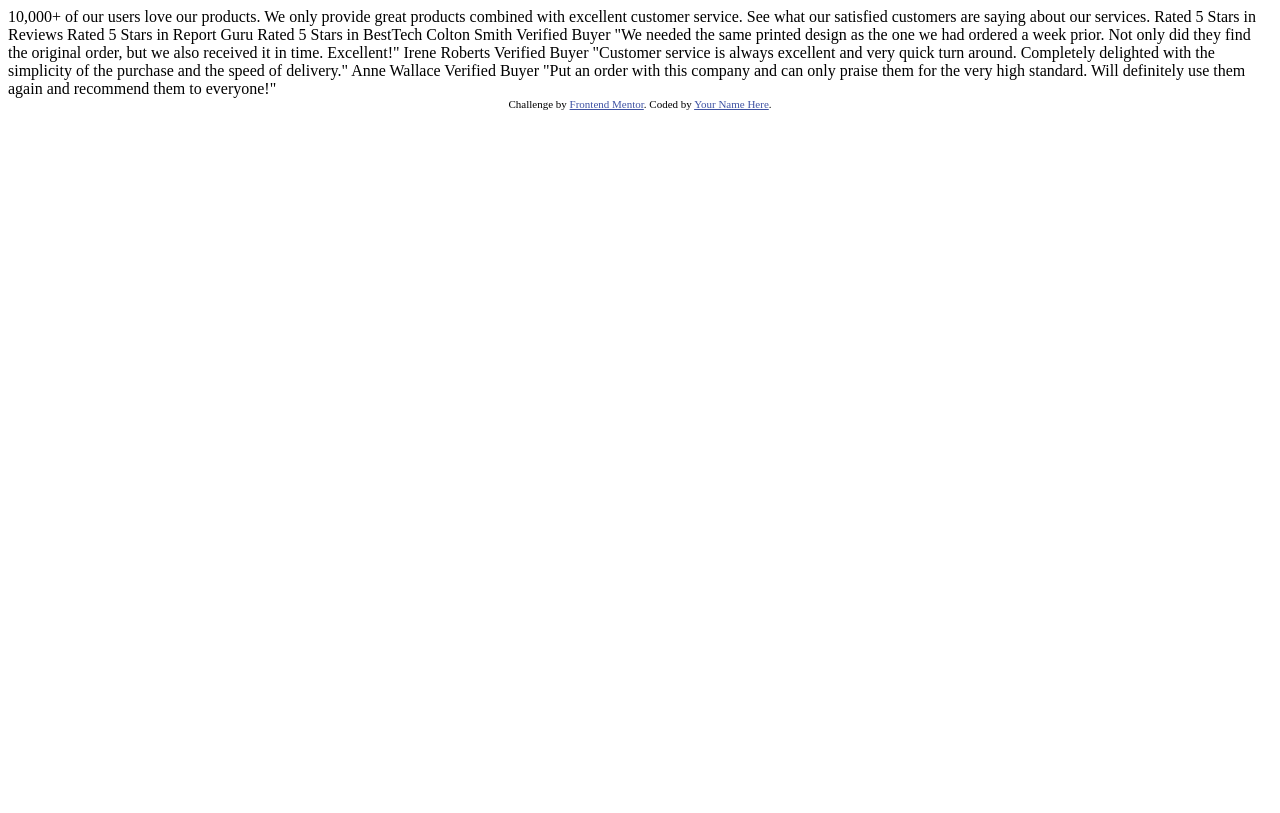
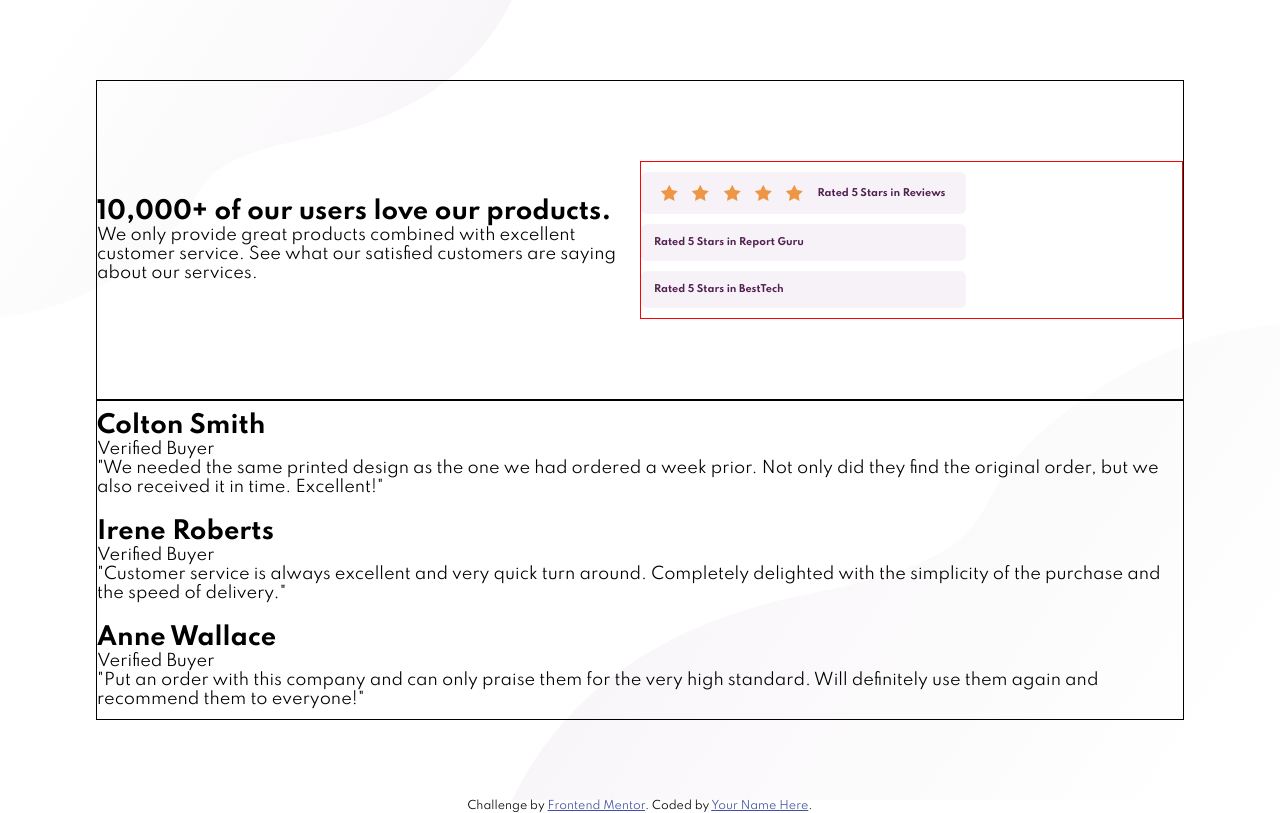
Before and after one commit to sergioatreides/social-proof-section-master, a plain HTML site: page index.html in a window 1280 px wide. Drawn offline with Linux system fonts and the light colour scheme.

Commit message:
General layout

```diff
--- /dev/null
+++ b/css/styles.css
@@ -0,0 +1,98 @@
+:root {
+    --white: hsl(0, 0%, 100%);
+    --light-grayish-magenta: hsl(300, 24%, 96%);
+    --very-dark-magenta: hsl(300, 43%, 22%);
+}
+* {
+    font-family: 'Spartan', sans-serif;
+    box-sizing: border-box;
+    margin: 0 auto;
+}
+body {
+    height: 100vh;
+    background-color: var(--white);
+    background:
+        url("../images/bg-pattern-top-desktop.svg") top left no-repeat,
+        url("../images/bg-pattern-bottom-desktop.svg") bottom right no-repeat;
+    background-size: contain;
+    background-size: 40%, 60%;
+}
+main {
+    display: flex;
+    flex-direction: column;
+    height: 100%;
+    align-items: center;
+    justify-content: center;
+}
+.contenedor-superior,
+.contenedor-testimonios {
+    display: grid;
+    width: 85vw;
+    height: 40vh;
+    align-items: center;
+    justify-content: center;
+    border: 1px solid black;
+}
+.contenedor-superior {
+    grid-template-columns: repeat(2, 1fr);
+
+}
+.contenedor-testimonios {
+    display: grid;
+    grid-template-rows: repeat(3, 1fr);
+
+}
+.ratings {
+    border: 1px solid red;
+    width: 100%;
+}
+.rating {
+    display: flex;
+    width: 60%;
+    padding: 13px;
+    margin: 10px 0px;
+    background-color: var(--light-grayish-magenta);
+    font-size: .6em;
+    font-weight: bold;
+    color: var(--very-dark-magenta);
+    border-radius: 6px;
+    align-items: center;
+/*     background-image: url("../images/icon-star.svg");
+    background-repeat: no-repeat;
+    background-position-y: center; */
+}
+.alineado {
+    padding-bottom: 5px 0px;
+}
+.estrellas {
+    background-image: url(../images/icon-star.svg);
+}
+
+
+
+
+
+
+
+
+
+
+
+
+
+
+
+
+
+
+
+
+
+
+.attribution {
+    font-size: 11px;
+    text-align: center;
+}
+.attribution a {
+    color: hsl(228, 45%, 44%);
+}
--- a/index.html
+++ b/index.html
@@ -4,58 +4,67 @@
     <meta charset="UTF-8" />
     <meta name="viewport" content="width=device-width, initial-scale=1.0" />
     <!-- displays site properly based on user's device -->
-
-    <link
-      rel="icon"
-      type="image/png"
-      sizes="32x32"
-      href="./images/favicon-32x32.png"
-    />
-
+    <link rel="preconnect" href="https://fonts.gstatic.com">
+    <link href="https://fonts.googleapis.com/css2?family=Spartan:wght@400;500;700&display=swap" rel="stylesheet">
+    <link rel="icon" type="image/png" sizes="32x32" href="./images/favicon-32x32.png" />
+    <link rel="stylesheet" href="css/styles.css">
     <title>Frontend Mentor | Social proof section</title>
-
-    <!-- Feel free to remove these styles or customise in your own stylesheet 👍 -->
-    <style>
-      .attribution {
-        font-size: 11px;
-        text-align: center;
-      }
-      .attribution a {
-        color: hsl(228, 45%, 44%);
-      }
-    </style>
   </head>
   <body>
-    10,000+ of our users love our products.
-
-    We only provide great products combined with excellent customer service.
-    See what our satisfied customers are saying about our services.
-
-    Rated 5 Stars in Reviews
-    Rated 5 Stars in Report Guru
-    Rated 5 Stars in BestTech
-
-    Colton Smith
-    Verified Buyer
-    "We needed the same printed design as the one we had ordered a week prior.
-    Not only did they find the original order, but we also received it in time.
-    Excellent!"
-
-    Irene Roberts
-    Verified Buyer
-    "Customer service is always excellent and very quick turn around. Completely
-    delighted with the simplicity of the purchase and the speed of delivery."
-
-    Anne Wallace
-    Verified Buyer
-    "Put an order with this company and can only praise them for the very high
-    standard. Will definitely use them again and recommend them to everyone!"
-
-    <div class="attribution">
+    <main>
+      <section class="contenedor-superior">
+        <div class="declaration">
+          <header>
+            <h1>10,000+ of our users love our products.</h1>
+          </header>
+          <p>We only provide great products combined with excellent customer service. See what our satisfied customers are saying about our services.</p>
+        </div>
+        <div class="ratings">
+          <div class="rating">
+            <img src="../images/icon-star.svg")>
+            <img src="../images/icon-star.svg")>
+            <img src="../images/icon-star.svg")>
+            <img src="../images/icon-star.svg")>
+            <img src="../images/icon-star.svg")>
+            <span class="alineado">Rated 5 Stars in Reviews</span>
+          </div>
+          <div class="rating">Rated 5 Stars in Report Guru</div>
+          <div class="rating">Rated 5 Stars in BestTech</div>
+        </div>
+      </section>
+      <section class="contenedor-testimonios">
+        <article class="testimonio">
+          <header>
+            <h2>Colton Smith</h2>
+            <p>Verified Buyer</p>
+          </header>
+          <p>"We needed the same printed design as the one we had ordered a week prior.
+          Not only did they find the original order, but we also received it in time.
+          Excellent!"</p>
+        </article>
+        <article class="testimonio">
+          <header>
+            <h2>Irene Roberts</h2>
+            <p>Verified Buyer</p>
+          </header>
+          <p>"Customer service is always excellent and very quick turn around. Completely
+          delighted with the simplicity of the purchase and the speed of delivery."</p>
+        </article>
+        <article class="testimonio">
+          <header>
+            <h2>Anne Wallace</h2>
+            <p>Verified Buyer</p>
+          </header>
+          <p>"Put an order with this company and can only praise them for the very high
+          standard. Will definitely use them again and recommend them to everyone!"</p>
+        </article>
+      </section>
+    </main>
+    <footer class="attribution">
       Challenge by
       <a href="https://www.frontendmentor.io?ref=challenge" target="_blank"
         >Frontend Mentor</a
       >. Coded by <a href="#">Your Name Here</a>.
-    </div>
+    </footer>
   </body>
 </html>
```
